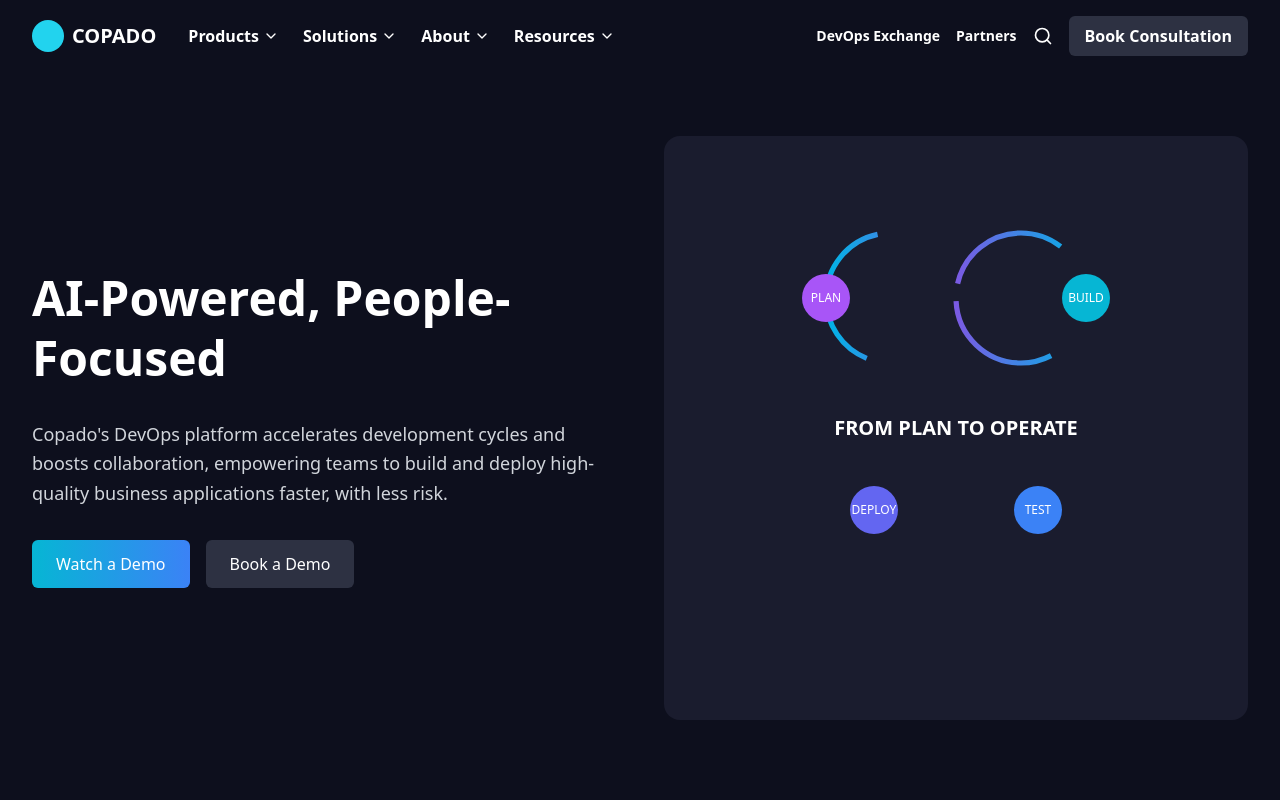
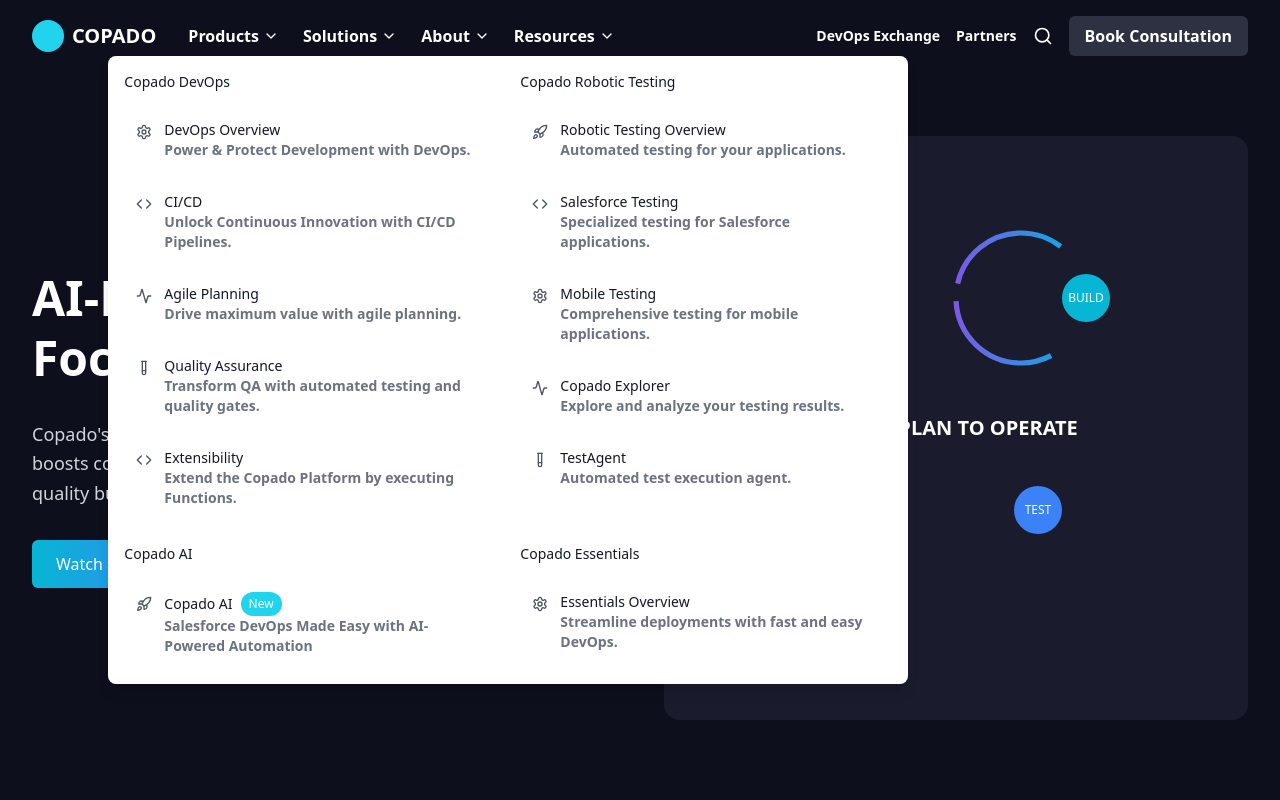
Before and after one commit to sachin1796/copadoo, a React (Create React App) app: page / in a window 1280 px wide. Both pictures are taken after a click on the button "Products". Shown: the top 800 px of the page. Built offline with nearby package versions, Linux system fonts and the light colour scheme.

Commit message:
product & about dropdowns added

```diff
--- a/src/Components/HomePage/NavBar.js
+++ b/src/Components/HomePage/NavBar.js
@@ -1,9 +1,157 @@
 import React, { useState } from 'react';
-// import { Link } from 'react-router-dom';
-import { Search, ChevronRight, Settings, Code, TestTube, Rocket, Activity, Calendar, FileText, BookOpen, Users, Briefcase } from 'lucide-react';import {Link} from 'react-router-dom';
+import { Search, ChevronRight, Settings, Code, TestTube, Rocket, Activity, Calendar, FileText, BookOpen, Users, Briefcase } from 'lucide-react';
+import {Link} from 'react-router-dom';
 
 const NavBar = () => {
   const [activeDropdown, setActiveDropdown] = useState(null);
+
+  const aboutItems = [
+    {
+      icon: <BookOpen className="w-4 h-4" />,
+      title: "About Copado",
+      description: "Learn how Copado got started and meet our people.",
+      href: "/about-us"
+    },
+    {
+      icon: <Users className="w-4 h-4" />,
+      title: "Customer Stories",
+      description: "Tales of DevOps transformation from around the world.",
+      href: "/customer-stories"
+    },
+    {
+      icon: <Briefcase className="w-4 h-4" />,
+      title: "Partners",
+      description: "Let's team up to deliver more value for joint customers.",
+      href: "/partners"
+    },
+    {
+      icon: <Settings className="w-4 h-4" />,
+      title: "Professional Services",
+      description: "DevOps experts to accelerate time to value.",
+      href: "/professional-services"
+    },
+    {
+      icon: <Code className="w-4 h-4" />,
+      title: "Integrations",
+      description: "Optimize your DevOps ecosystem with flexible, pre-built integrations.",
+      href: "/integrations"
+    },
+    {
+      icon: <TestTube className="w-4 h-4" />,
+      title: "Security Center",
+      description: "Enterprise-grade protection for every cloud environment.",
+      href: "/security"
+    },
+    {
+      icon: <Activity className="w-4 h-4" />,
+      title: "ROI Calculator",
+      description: "How could Copado help your team? Crunch the numbers!",
+      href: "/roi-calculator"
+    },
+    {
+      icon: <Rocket className="w-4 h-4" />,
+      title: "Applications",
+      description: "AI-Powered Devops for Seamless Automation",
+      href: "/applications",
+      badge: "New"
+    }
+  ];
+
+  const productItems = [
+    {
+      title: 'Copado DevOps',
+      items: [
+        {
+          icon: <Settings className="w-4 h-4" />,
+          title: "DevOps Overview",
+          description: "Power & Protect Development with DevOps.",
+          href: "/devops-overview"
+        },
+        {
+          icon: <Code className="w-4 h-4" />,
+          title: "CI/CD",
+          description: "Unlock Continuous Innovation with CI/CD Pipelines.",
+          href: "/ci-cd"
+        },
+        {
+          icon: <Activity className="w-4 h-4" />,
+          title: "Agile Planning",
+          description: "Drive maximum value with agile planning.",
+          href: "/agile-planning"
+        },
+        {
+          icon: <TestTube className="w-4 h-4" />,
+          title: "Quality Assurance",
+          description: "Transform QA with automated testing and quality gates.",
+          href: "/quality-assurance"
+        },
+        {
+          icon: <Code className="w-4 h-4" />,
+          title: "Extensibility",
+          description: "Extend the Copado Platform by executing Functions.",
+          href: "/extensibility"
+        }
+      ]
+    },
+    {
+      title: 'Copado Robotic Testing',
+      items: [
+        {
+          icon: <Rocket className="w-4 h-4" />,
+          title: "Robotic Testing Overview",
+          description: "Automated testing for your applications.",
+          href: "/robotic-testing"
+        },
+        {
+          icon: <Code className="w-4 h-4" />,
+          title: "Salesforce Testing",
+          description: "Specialized testing for Salesforce applications.",
+          href: "/salesforce-testing"
+        },
+        {
+          icon: <Settings className="w-4 h-4" />,
+          title: "Mobile Testing",
+          description: "Comprehensive testing for mobile applications.",
+          href: "/mobile-testing"
+        },
+        {
+          icon: <Activity className="w-4 h-4" />,
+          title: "Copado Explorer",
+          description: "Explore and analyze your testing results.",
+          href: "/copado-explorer"
+        },
+        {
+          icon: <TestTube className="w-4 h-4" />,
+          title: "TestAgent",
+          description: "Automated test execution agent.",
+          href: "/test-agent"
+        }
+      ]
+    },
+    {
+      title: 'Copado AI',
+      items: [
+        {
+          icon: <Rocket className="w-4 h-4" />,
+          title: "Copado AI",
+          description: "Salesforce DevOps Made Easy with AI-Powered Automation",
+          href: "/copado-ai",
+          badge: "New"
+        }
+      ]
+    },
+    {
+      title: 'Copado Essentials',
+      items: [
+        {
+          icon: <Settings className="w-4 h-4" />,
+          title: "Essentials Overview",
+          description: "Streamline deployments with fast and easy DevOps.",
+          href: "/essentials"
+        }
+      ]
+    }
+  ];
 
 
   const resourceItems = [
@@ -172,18 +320,63 @@
           </div>
         </div>
         <div className="hidden lg:flex space-x-6">
-          <div className="group relative">
-            <button className="hover:text-cyan-400 flex items-center">
+<div className="group relative">
+            <button
+              className="hover:text-cyan-400 flex items-center"
+              onMouseEnter={() => setActiveDropdown('products')}
+              onClick={() => setActiveDropdown(activeDropdown === 'products' ? null : 'products')}
+            >
               Products <ChevronRight className="w-4 h-4 ml-1 rotate-90" />
             </button>
+
+            {activeDropdown === 'products' && (
+              <div
+                className="absolute -left-20 top-full pt-2 z-50"
+                onMouseLeave={() => setActiveDropdown(null)}
+              >
+                <div className="w-[800px] bg-white rounded-lg shadow-lg p-4">
+                  <div className="grid grid-cols-2 gap-6">
+                    {productItems.map((section) => (
+                      <div key={section.title} className="space-y-4">
+                        <h3 className="text-sm font-medium text-gray-900">{section.title}</h3>
+                        <div className="space-y-2">
+                          {section.items.map((item) => (
+                            <a
+                              key={item.title}
+                              href={item.href}
+                              className="block p-3 hover:bg-gray-50 rounded-lg"
+                            >
+                              <div className="flex items-start gap-3">
+                                <div className="text-gray-600 mt-1">{item.icon}</div>
+                                <div>
+                                  <div className="flex items-center gap-2">
+                                    <h4 className="text-sm font-medium text-gray-900">{item.title}</h4>
+                                    {item.badge && (
+                                      <span className="px-2 py-1 text-xs font-medium text-white bg-cyan-400 rounded-full">
+                                        {item.badge}
+                                      </span>
+                                    )}
+                                  </div>
+                                  <p className="text-sm text-gray-500">{item.description}</p>
+                                </div>
+                              </div>
+                            </a>
+                          ))}
+                        </div>
+                      </div>
+                    ))}
+                  </div>
+                </div>
+              </div>
+            )}
           </div>
+
           <div className="group relative">
             <button
               className="hover:text-cyan-400 flex items-center"
               onMouseEnter={() => setActiveDropdown('solutions')}
               onClick={() => setActiveDropdown(activeDropdown === 'solutions' ? null : 'solutions')}
             >
-              {/* <span className="cursor-pointer">Solutions</span>  */}
               <Link to={'/solution'}>Solutions</Link>
               <ChevronRight className="w-4 h-4 ml-1 rotate-90" />
             </button>
@@ -226,18 +419,52 @@
               </div>
             )}
           </div>
-          <div className="group relative">
-            <button className="hover:text-cyan-400 flex items-center">
-              {/* <span className="cursor-pointer">About Us</span> */}
-              <Link to={'/about-us'}>About</Link>
-              <ChevronRight className="w-4 h-4 ml-1 rotate-90" />
+
+
+<div className="group relative">
+            <button
+              className="hover:text-cyan-400 flex items-center"
+              onMouseEnter={() => setActiveDropdown('about')}
+              onClick={() => setActiveDropdown(activeDropdown === 'about' ? null : 'about')}
+            >
+              <Link to={'/about-us'}>About</Link> <ChevronRight className="w-4 h-4 ml-1 rotate-90" />
             </button>
+
+            {activeDropdown === 'about' && (
+              <div
+                className="absolute -left-20 top-full pt-2 z-50"
+                onMouseLeave={() => setActiveDropdown(null)}
+              >
+                <div className="w-[800px] bg-white rounded-lg shadow-lg p-4">
+                  <div className="grid grid-cols-2 gap-4">
+                    {aboutItems.map((item) => (
+                      <a
+                        key={item.title}
+                        href={item.href}
+                        className="block p-3 hover:bg-gray-50 rounded-lg"
+                      >
+                        <div className="flex items-start gap-3">
+                          <div className="text-gray-600 mt-1">{item.icon}</div>
+                          <div>
+                            <div className="flex items-center gap-2">
+                              <h4 className="text-sm font-medium text-gray-900">{item.title}</h4>
+                              {item.badge && (
+                                <span className="px-2 py-1 text-xs font-medium text-white bg-cyan-400 rounded-full">
+                                  {item.badge}
+                                </span>
+                              )}
+                            </div>
+                            <p className="text-sm text-gray-500">{item.description}</p>
+                          </div>
+                        </div>
+                      </a>
+                    ))}
+                  </div>
+                </div>
+              </div>
+            )}
           </div>
-          {/* <div className="group relative">
-            <button className="hover:text-cyan-400 flex items-center">
-              Resources <ChevronRight className="w-4 h-4 ml-1 rotate-90" />
-            </button>
-          </div> */}
+
 
 
 <div className="group relative">
@@ -275,7 +502,6 @@
               </div>
             )}
           </div>
-          {/* <button className="hover:text-cyan-400">Pricing</button> */}
         </div>
       </div>
 
```
